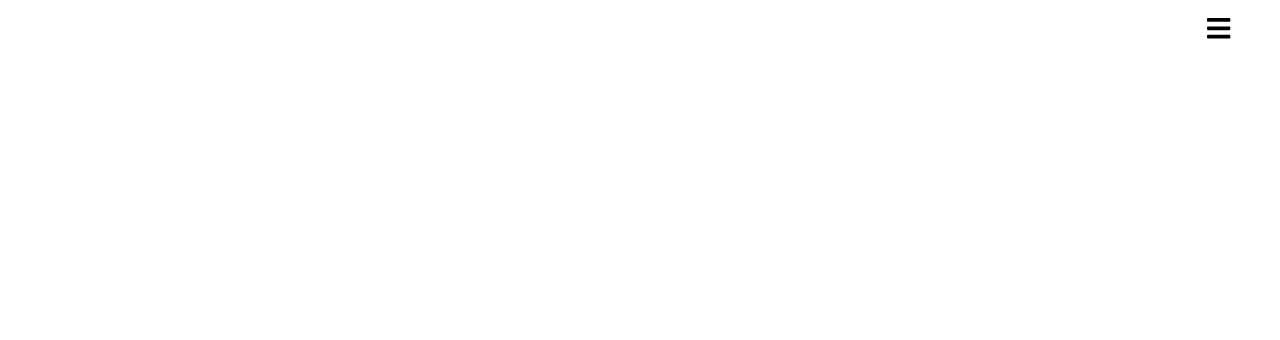
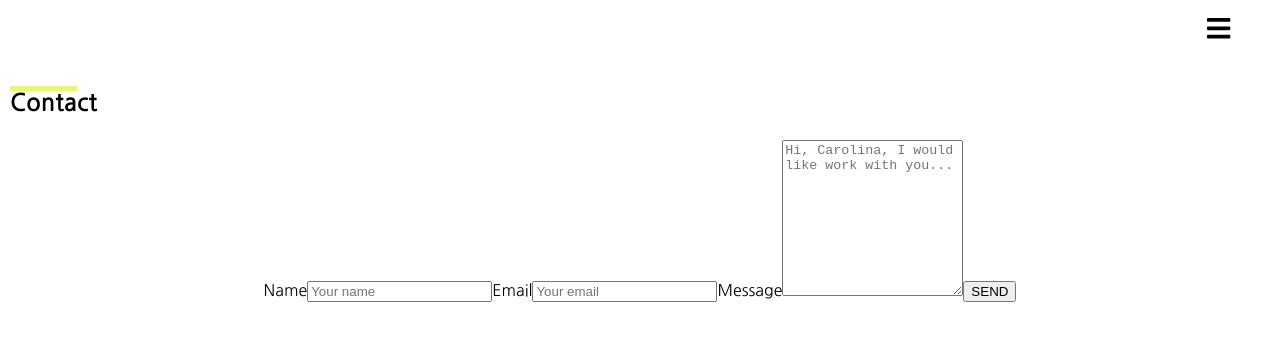
Before and after one commit to carosalazar28/Website-2021, a React (Create React App) app: page /contact in a window 1280 px wide. Shown: the top 340 px of the page. Built offline with nearby package versions, Linux system fonts and the light colour scheme.

Commit message:
create component contact and add in app

```diff
--- a/src/App.js
+++ b/src/App.js
@@ -8,6 +8,7 @@ import { Profile } from './pages/Profile';
 import { Projects } from './pages/Projects';
 import { Skills } from './pages/Skills';
 import { Education } from './pages/Education';
+import { Contact } from './pages/Contact';
 
 function App() {
   return (
@@ -20,6 +21,7 @@ function App() {
           <Route exact path="/projects" component={Projects} />
           <Route exact path="/skills" component={Skills} />
           <Route exact path="/education" component={Education} />
+          <Route exact path="/contact" component={Contact} />
         </Switch>
       </Router>
     </div>
--- /dev/null
+++ b/src/pages/Contact.js
@@ -0,0 +1,61 @@
+import React, { useState } from 'react';
+import { ContainerSection, SectionName } from '../components/styled/ContainerSection';
+
+export function Contact() {
+
+  const[name, setName] = useState('');
+  const[email, setEmail] = useState('');
+  const[message, setMessage] = useState('');
+
+  const handleSubmit = (e) => {
+    e.preventDefault();
+    console.log(name, email, message);
+  };
+
+  return(
+    <ContainerSection>
+      <SectionName>Contact</SectionName>
+      <div>
+        <form onSubmit={handleSubmit}>
+          <label htmlFor="name">
+            <span>Name</span>
+            <input
+              placeholder="Your name"
+              id="name"
+              type="text"
+              name="name"
+              value={name}
+              onChange={(e) => setName(e.target.value)}
+            />
+          </label>
+          <label htmlFor="email">
+            <span>Email</span>
+            <input
+              placeholder="Your email"
+              id="email"
+              type="text"
+              name="email"
+              value={email}
+              onChange={(e) => setEmail(e.target.value)}
+            />
+          </label>
+          <label htmlFor="message">
+            <span>Message</span>
+            <textarea
+              id="message"
+              type="text"
+              name="message"
+              value={message}
+              onChange={(e) => setMessage(e.target.value)}
+              rows="10"
+              cols="20"
+              placeholder="Hi, Carolina, I would like work with you..."
+            >
+            </textarea>
+          </label>
+          <button type="submit" >SEND</button>
+        </form>
+      </div>
+    </ContainerSection>
+  );
+}
```
